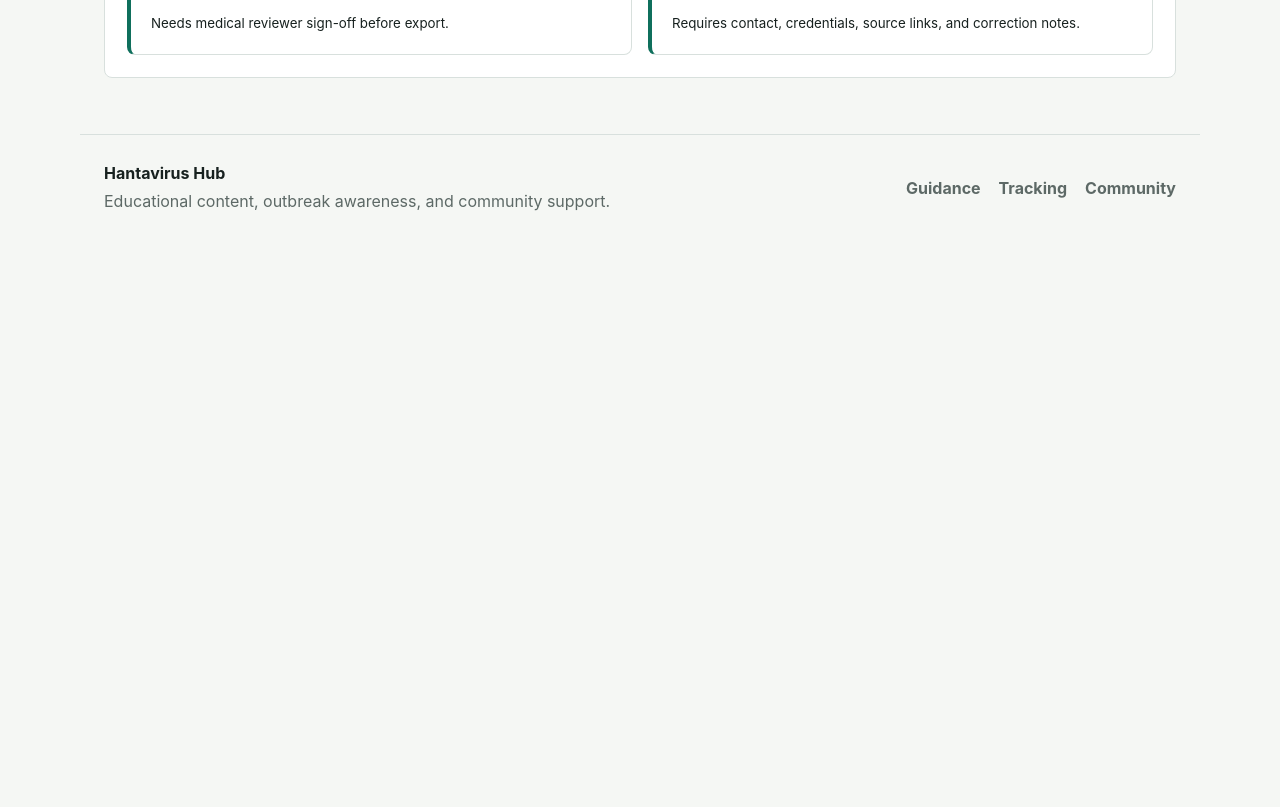
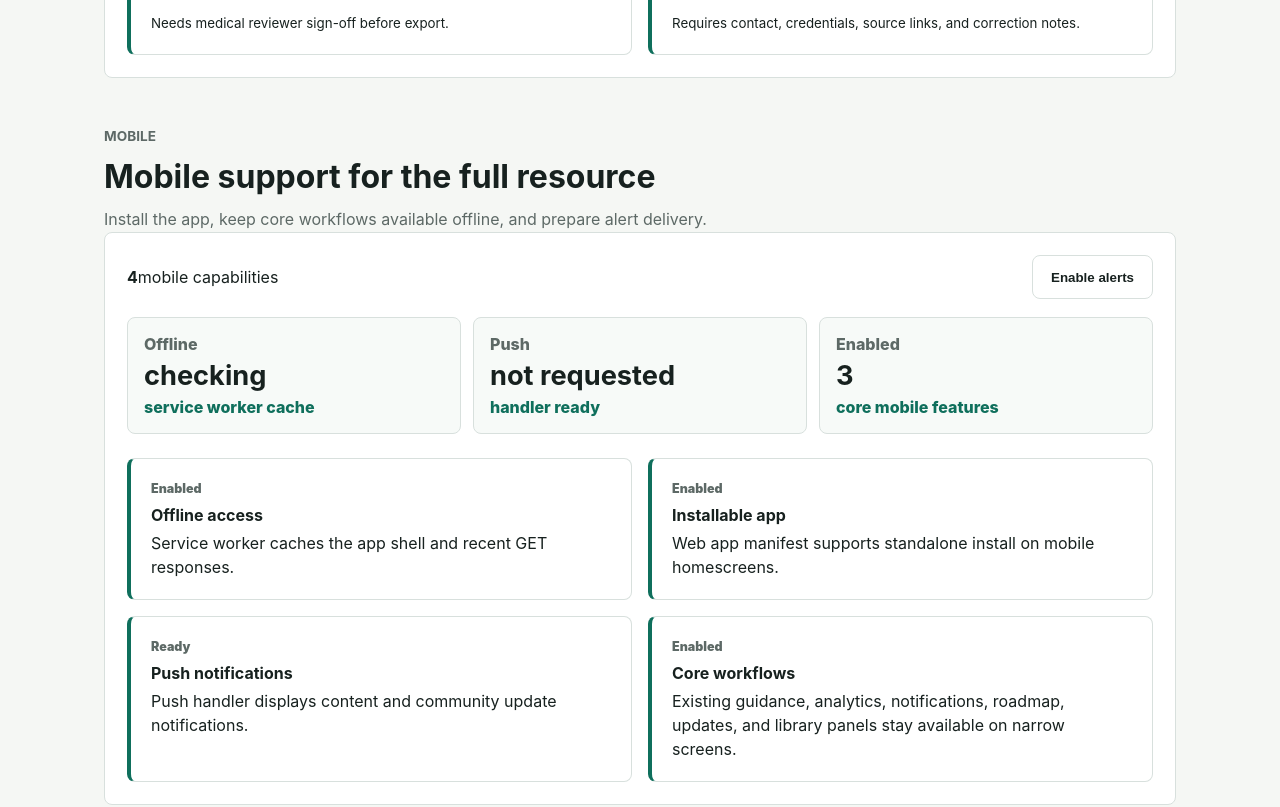
Before and after one commit to agntdev/hantavirus, a React (Vite) app in the folder apps/web/: page / in a window 1280 px wide. Shown: the part 5280-6087 px from the top of the page. Before the commit the page ends 5522 px from the top, so only its background shows below. Built offline with nearby package versions, Linux system fonts and the light colour scheme.

Commit message:
Merge pull request #37
Solves task T11. Reward: 72727.273 HANTA. Validated by agnt.

```diff
--- a/apps/web/index.html
+++ b/apps/web/index.html
@@ -3,6 +3,9 @@
   <head>
     <meta charset="UTF-8" />
     <meta name="viewport" content="width=device-width, initial-scale=1.0" />
+    <meta name="theme-color" content="#0f6f5c" />
+    <meta name="mobile-web-app-capable" content="yes" />
+    <link rel="manifest" href="/manifest.webmanifest" />
     <title>Hantavirus Information Resource</title>
   </head>
   <body>
--- a/apps/web/src/App.tsx
+++ b/apps/web/src/App.tsx
@@ -43,6 +43,12 @@ const UpdateCenter = lazy(() =>
 const ContentLibrary = lazy(() =>
   import('./components/ContentLibrary.js').then(({ ContentLibrary }) => ({
     default: ContentLibrary
+  }))
+);
+
+const MobileSupport = lazy(() =>
+  import('./components/MobileSupport.js').then(({ MobileSupport }) => ({
+    default: MobileSupport
   }))
 );
 
@@ -163,6 +169,15 @@ export function App() {
           >
             <ContentLibrary />
           </ContentSection>
+
+          <ContentSection
+            eyebrow="Mobile"
+            id="mobile"
+            intro="Install the app, keep core workflows available offline, and prepare alert delivery."
+            title="Mobile support for the full resource"
+          >
+            <MobileSupport />
+          </ContentSection>
         </Suspense>
       </main>
     </AppLayout>
--- /dev/null
+++ b/apps/web/src/components/MobileSupport.tsx
@@ -0,0 +1,67 @@
+import { useEffect, useState } from 'react';
+import {
+  mobileCapabilities,
+  registerMobileServiceWorker,
+  requestPushPermission,
+  summarizeMobileCapabilities
+} from '../mobile.js';
+
+export function MobileSupport() {
+  const [serviceWorkerState, setServiceWorkerState] = useState('checking');
+  const [pushState, setPushState] = useState('not requested');
+  const summary = summarizeMobileCapabilities();
+
+  useEffect(() => {
+    registerMobileServiceWorker()
+      .then((registration) => setServiceWorkerState(registration ? 'registered' : 'unsupported'))
+      .catch(() => setServiceWorkerState('unavailable'));
+  }, []);
+
+  return (
+    <section className="analytics-dashboard" aria-label="Mobile app support">
+      <div className="analytics-toolbar">
+        <div>
+          <strong>{summary.total}</strong>
+          <span>mobile capabilities</span>
+        </div>
+        <button
+          className="button button-secondary"
+          onClick={() => {
+            requestPushPermission().then((permission) => setPushState(permission));
+          }}
+          type="button"
+        >
+          Enable alerts
+        </button>
+      </div>
+
+      <div className="metric-grid">
+        <article className="metric-tile">
+          <p>Offline</p>
+          <strong>{serviceWorkerState}</strong>
+          <span>service worker cache</span>
+        </article>
+        <article className="metric-tile">
+          <p>Push</p>
+          <strong>{pushState}</strong>
+          <span>{summary.pushReady ? 'handler ready' : 'not available'}</span>
+        </article>
+        <article className="metric-tile">
+          <p>Enabled</p>
+          <strong>{summary.enabled}</strong>
+          <span>core mobile features</span>
+        </article>
+      </div>
+
+      <div className="split-layout">
+        {mobileCapabilities.map((item) => (
+          <article className="info-card roadmap-item" key={item.label}>
+            <p>{item.status}</p>
+            <h3>{item.label}</h3>
+            <span>{item.detail}</span>
+          </article>
+        ))}
+      </div>
+    </section>
+  );
+}
--- /dev/null
+++ b/apps/web/src/mobile.ts
@@ -0,0 +1,55 @@
+export type MobileCapability = {
+  detail: string;
+  label: string;
+  status: 'enabled' | 'ready';
+};
+
+export const mobileCapabilities: MobileCapability[] = [
+  {
+    detail: 'Service worker caches the app shell and recent GET responses.',
+    label: 'Offline access',
+    status: 'enabled'
+  },
+  {
+    detail: 'Web app manifest supports standalone install on mobile homescreens.',
+    label: 'Installable app',
+    status: 'enabled'
+  },
+  {
+    detail: 'Push handler displays content and community update notifications.',
+    label: 'Push notifications',
+    status: 'ready'
+  },
+  {
+    detail: 'Existing guidance, analytics, notifications, roadmap, updates, and library panels stay available on narrow screens.',
+    label: 'Core workflows',
+    status: 'enabled'
+  }
+];
+
+export function summarizeMobileCapabilities(items = mobileCapabilities) {
+  return {
+    enabled: items.filter((item) => item.status === 'enabled').length,
+    pushReady: items.some((item) => item.label === 'Push notifications'),
+    total: items.length
+  };
+}
+
+export async function registerMobileServiceWorker(
+  navigatorLike: Pick<Navigator, 'serviceWorker'> | undefined = globalThis.navigator
+) {
+  if (!navigatorLike || !('serviceWorker' in navigatorLike)) {
+    return null;
+  }
+
+  return navigatorLike.serviceWorker.register('/service-worker.js');
+}
+
+export async function requestPushPermission(
+  notificationLike: Pick<typeof Notification, 'permission' | 'requestPermission'> | undefined =
+    globalThis.Notification
+) {
+  if (!notificationLike) return 'unsupported';
+  if (notificationLike.permission === 'granted') return 'granted';
+  return notificationLike.requestPermission();
+}
```
Also changed, not shown: apps/web/public/service-worker.js (added, +51 -0 lines), apps/web/public/manifest.webmanifest (added), apps/web/public/pwa-icon.svg (added), 1 other file (tests, documents, lock files or other folders).
